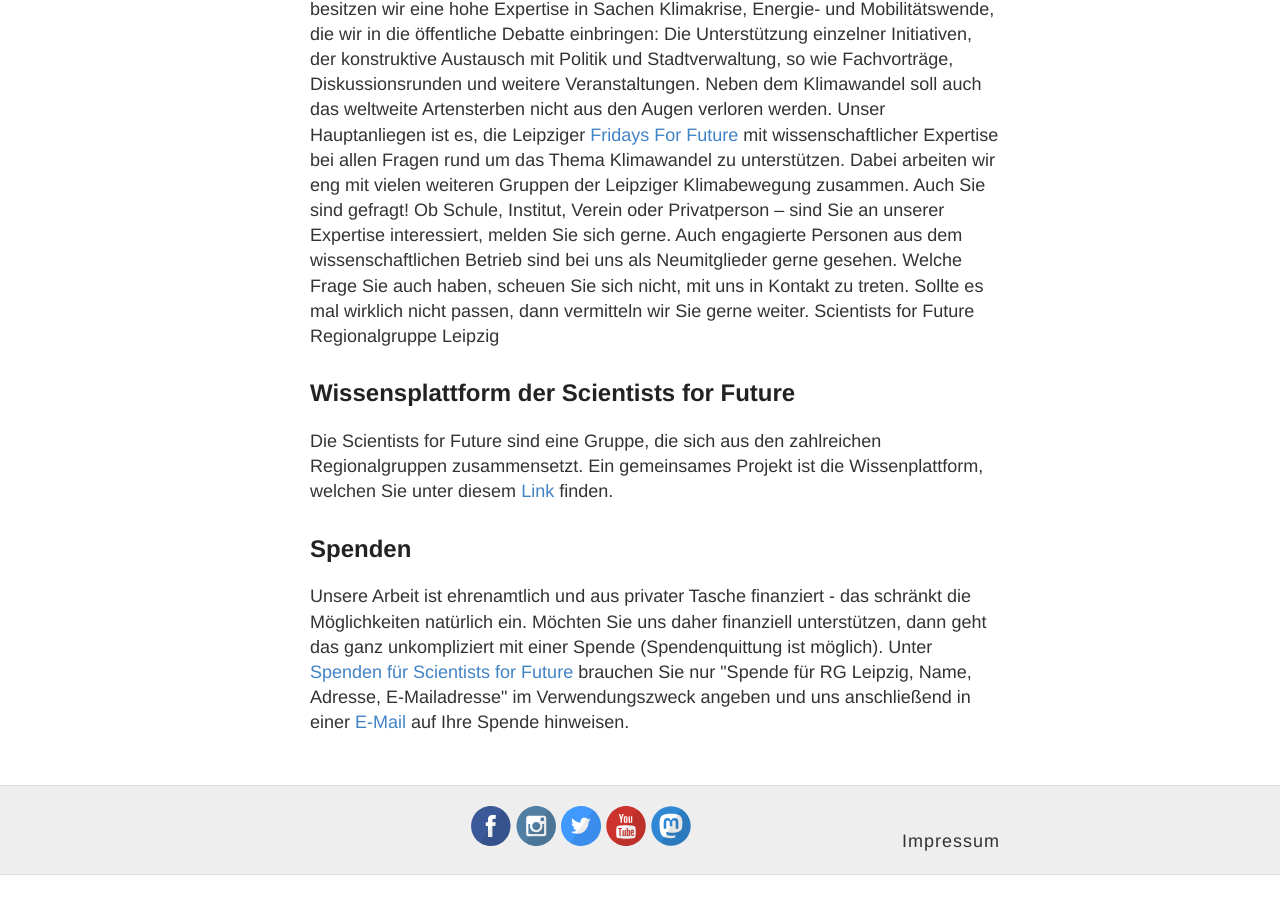
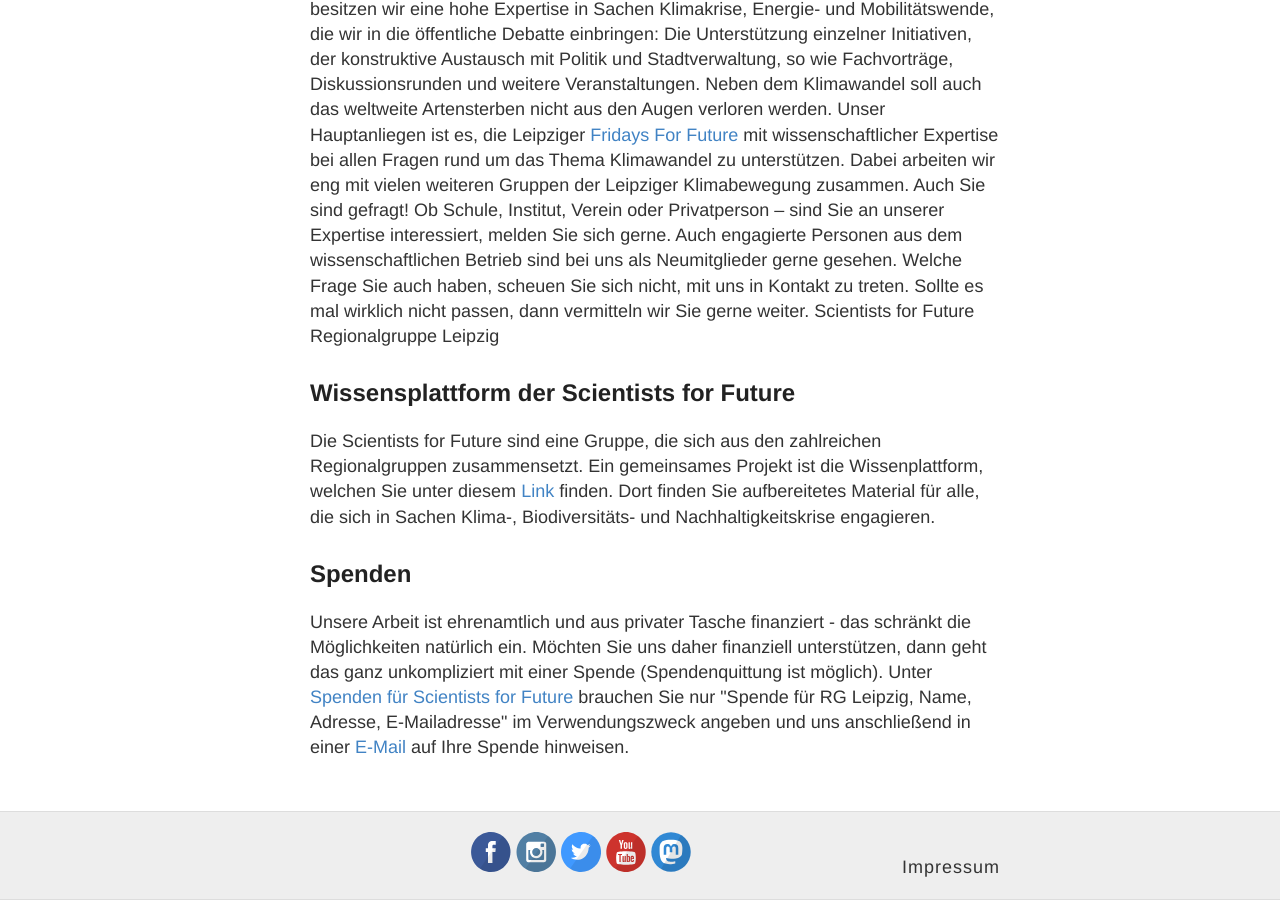
Before and after one commit to s4f-leipzig/s4f-leipzig.github.io, a Jekyll site: the page built from index.md, in a window 1280 px wide and 900 px high, scrolled down 853 px. Built offline with Jekyll 4.4.1, drawn with Linux system fonts in a browser that asks for light colours; before the commit the page ends 1728 px from its top, so only the background shows below that.

Commit message:
Update index.md

```diff
--- a/index.md
+++ b/index.md
@@ -22,7 +22,7 @@
 
 <h2>Wissensplattform der Scientists for Future</h2>
 
-Die Scientists for Future sind eine Gruppe, die sich aus den zahlreichen Regionalgruppen zusammensetzt. Ein gemeinsames Projekt ist die Wissenplattform, welchen Sie unter diesem <a target="blank" href="https://info-de.scientists4future.org/">Link</a> finden.
+Die Scientists for Future sind eine Gruppe, die sich aus den zahlreichen Regionalgruppen zusammensetzt. Ein gemeinsames Projekt ist die Wissenplattform, welchen Sie unter diesem <a target="blank" href="https://info-de.scientists4future.org/">Link</a> finden. Dort finden Sie aufbereitetes Material für alle, die sich in Sachen Klima-, Biodiversitäts- und Nachhaltigkeitskrise engagieren.
 
 
 <h2>Spenden</h2>
```
